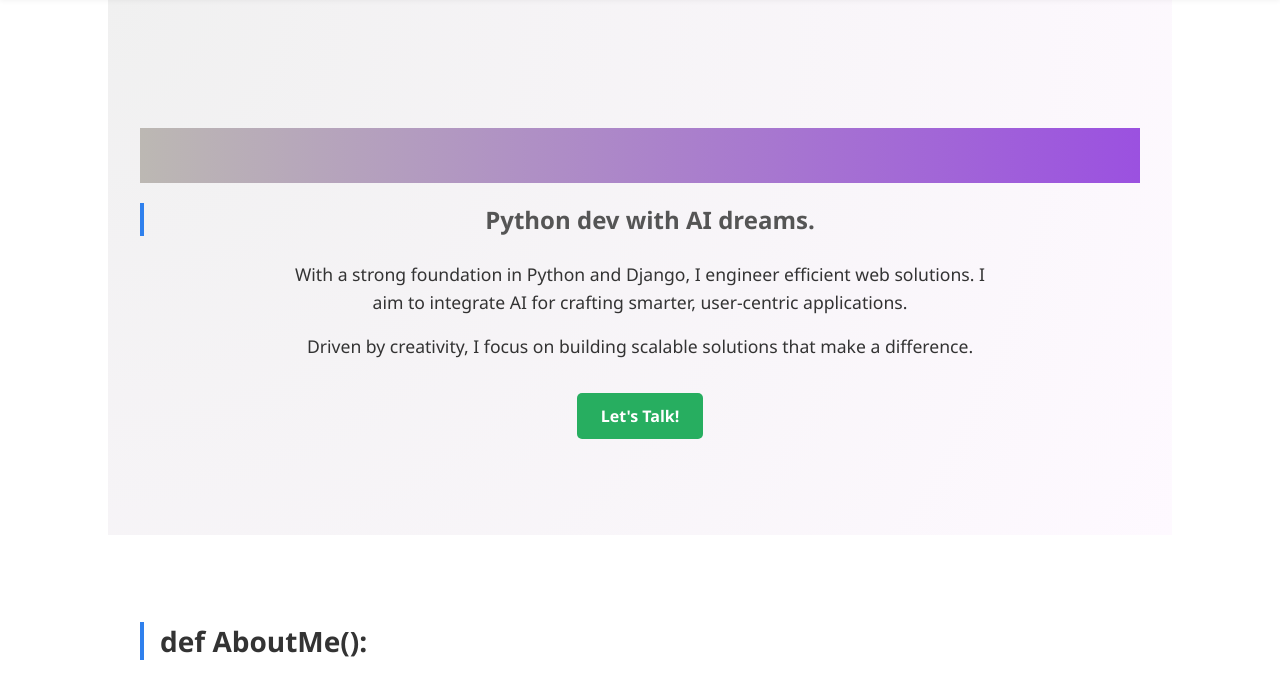
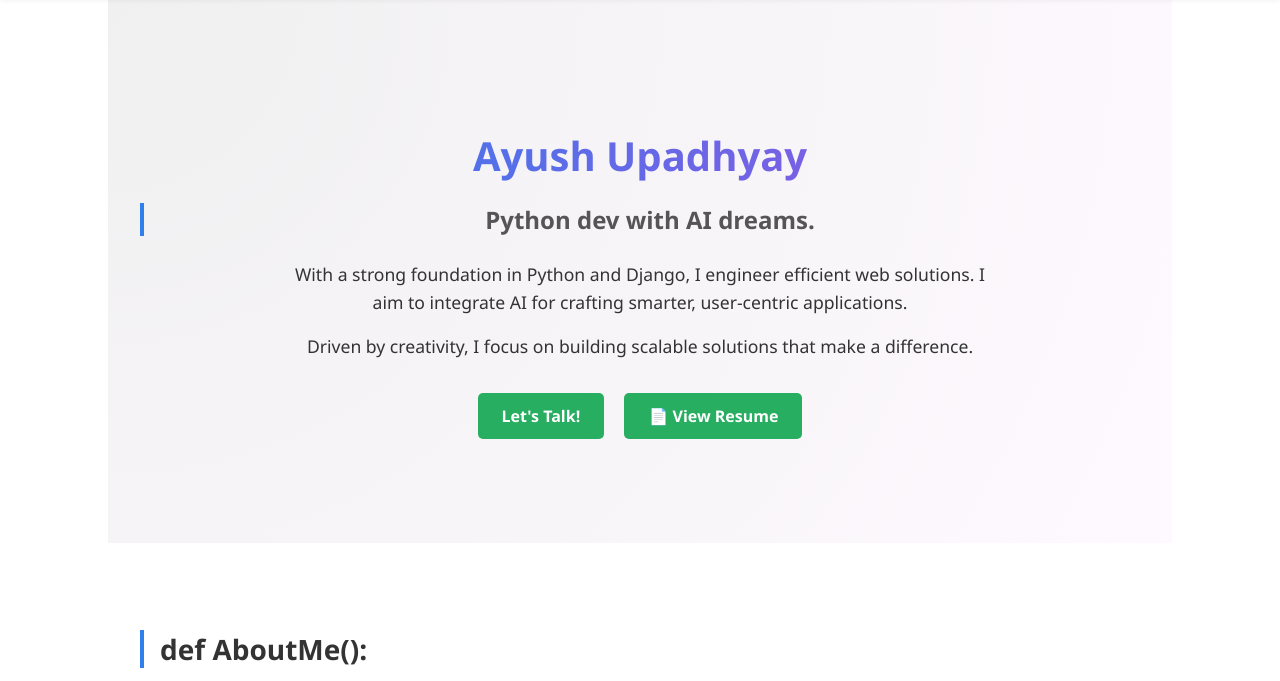
Before and after one commit to Ayushupadhyay14/portpolio.dev, a plain HTML site: page index.html in a window 1280 px wide. Shown: the part 78-759 px from the top of the page. Drawn offline with Linux system fonts and the light colour scheme.

Commit message:
add resume changes

```diff
--- a/index.html
+++ b/index.html
@@ -51,9 +51,10 @@
           Driven by creativity, I focus on building scalable solutions that make a difference.
         </p>
         <a href="mailto:Ayushup17@yahoo.com" class="button">Let's Talk!</a>
+        <a href="https://drive.google.com/file/d/10-x_iKIwLnIa_ggh-Sh_dg8PYobkHTWY/view?usp=drive_link" target="_blank"
+          class="button">📄 View Resume</a>
       </div>
     </section>
-
 
     <section id="about" class="about">
       <h2>def AboutMe():</h2>
--- a/style.css
+++ b/style.css
@@ -117,6 +117,21 @@ section h2 {
   font-size: 1.75rem;
 }
 
+.button {
+  display: inline-block;
+  margin: 0.5rem;
+  padding: 0.75rem 1.5rem;
+  background-color: var(--accent2);
+  color: white;
+  text-decoration: none;
+  border-radius: 6px;
+  font-weight: bold;
+  transition: background-color 0.3s;
+}
+.button:hover {
+  background-color: #1f8a4c;
+}
+
 .tech-stack ul {
   list-style: none;
   padding-left: 0;
@@ -189,9 +204,10 @@ section h2 {
 .animated-name {
   font-size: 3.5rem;
   font-weight: 900;
-  background: linear-gradient(90deg, #bcb8b3, #9B51E0);
-
+  background: linear-gradient(90deg, #2F80ED, #9B51E0);
+  -webkit-background-clip: text;
   -webkit-text-fill-color: transparent;
+  text-align: center;
   margin-bottom: 1rem;
 }
 
```
